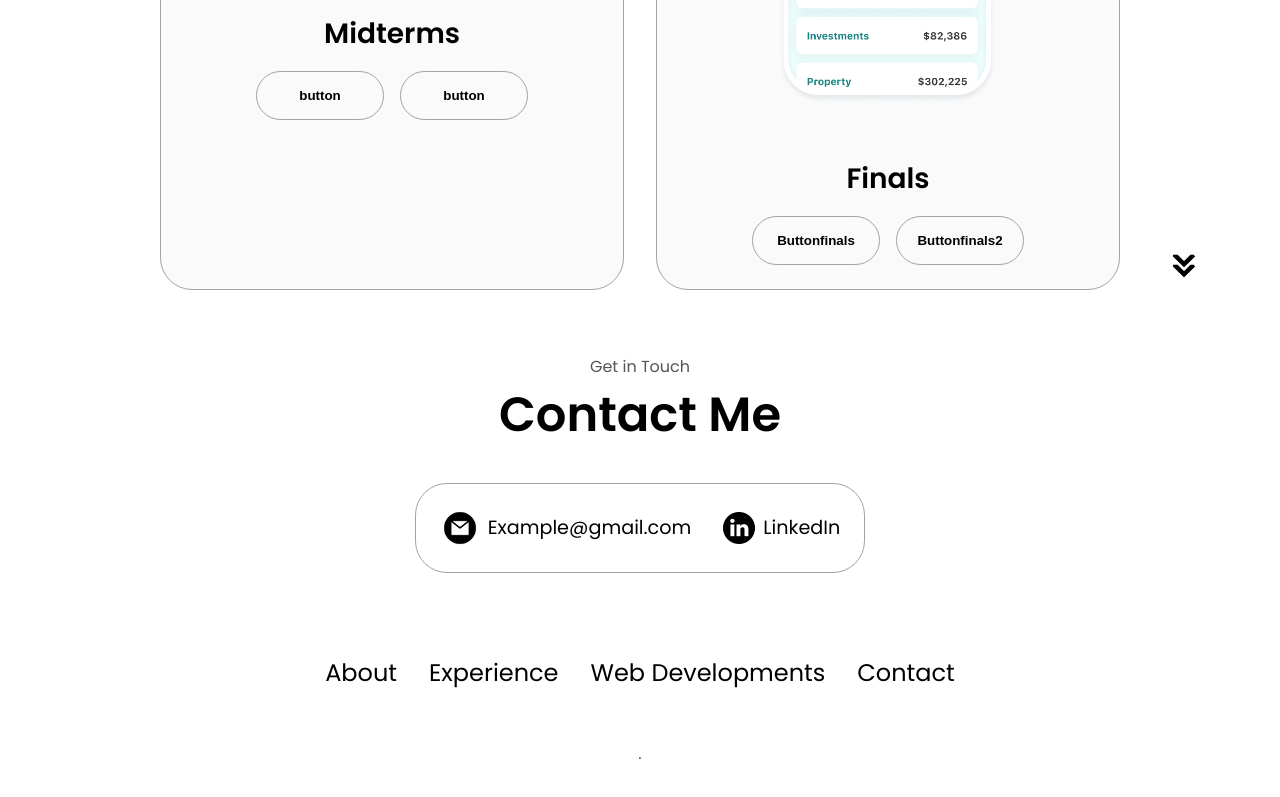
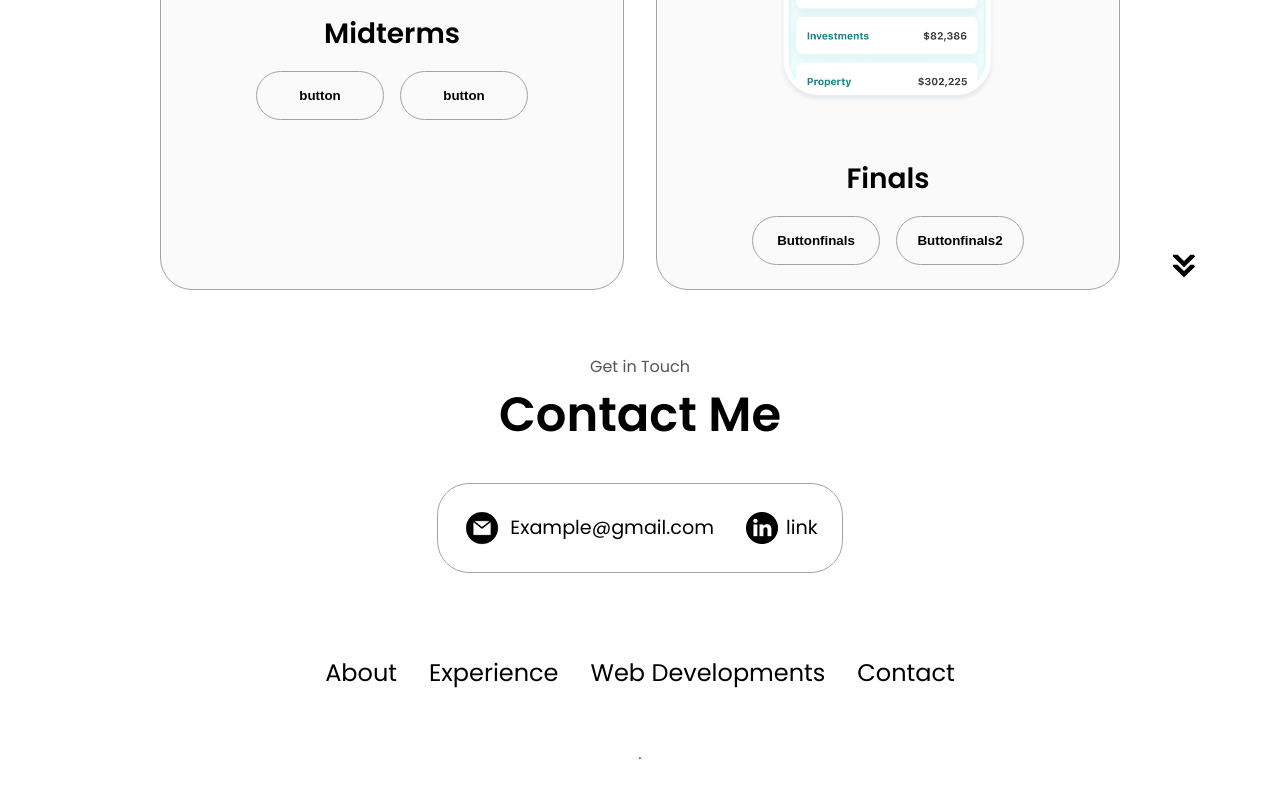
Before and after one commit to mdejesusuic/mdejesusuic.github.io, a plain HTML site: page index.html in a window 1280 px wide. Shown: the part 3798-4595 px from the top of the page. Drawn offline with Linux system fonts and the light colour scheme.

Commit message:
Update index.html

```diff
--- a/index.html
+++ b/index.html
@@ -369,7 +369,7 @@ Finance Tracker
             alt="LinkedIn icon"
             class="icon contact-icon"
           />
-          <p><a href="https://www.linkedin.com">LinkedIn</a></p>
+          <p><a href=".">link</a></p>
         </div>
       </div>
     </section>
```
